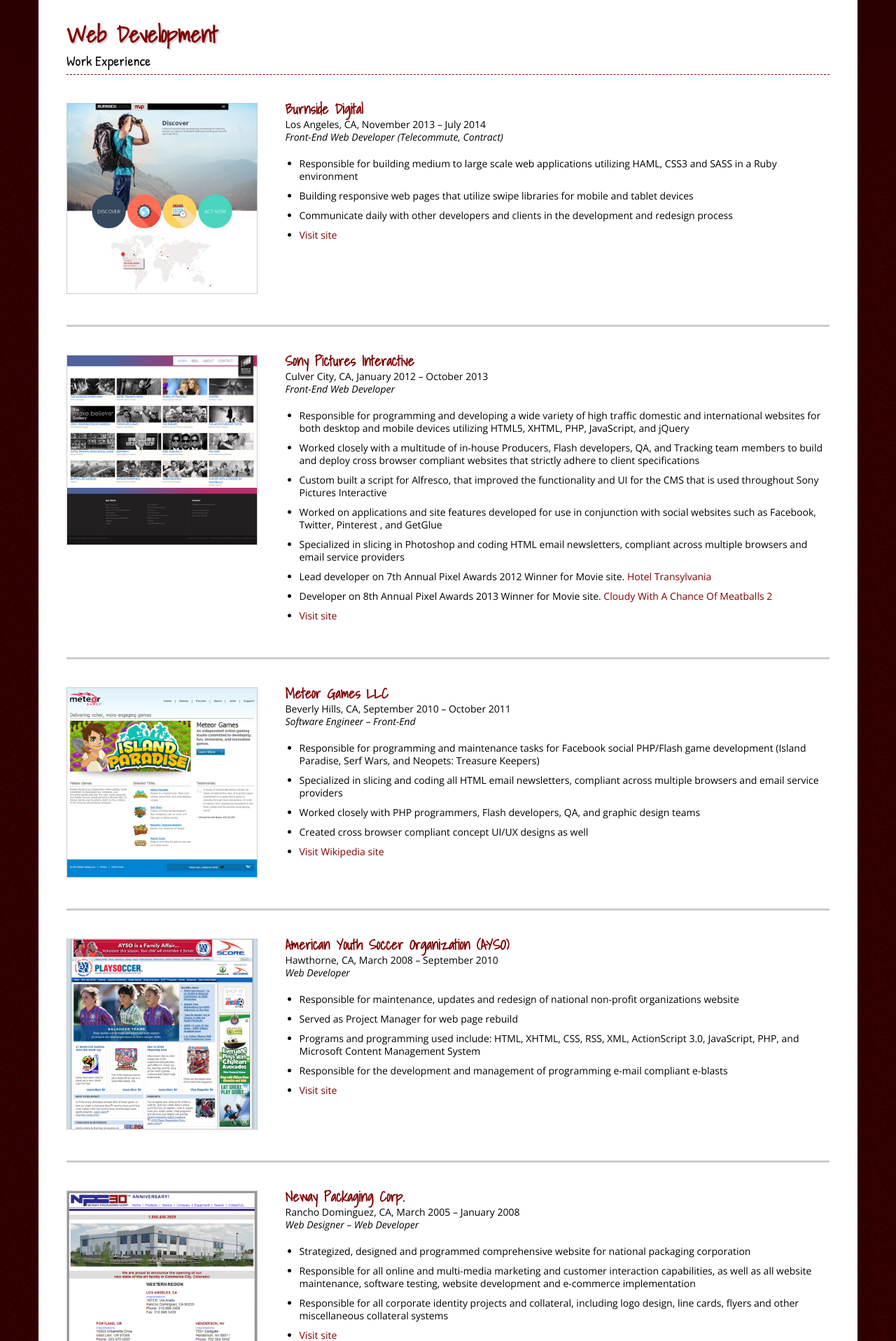
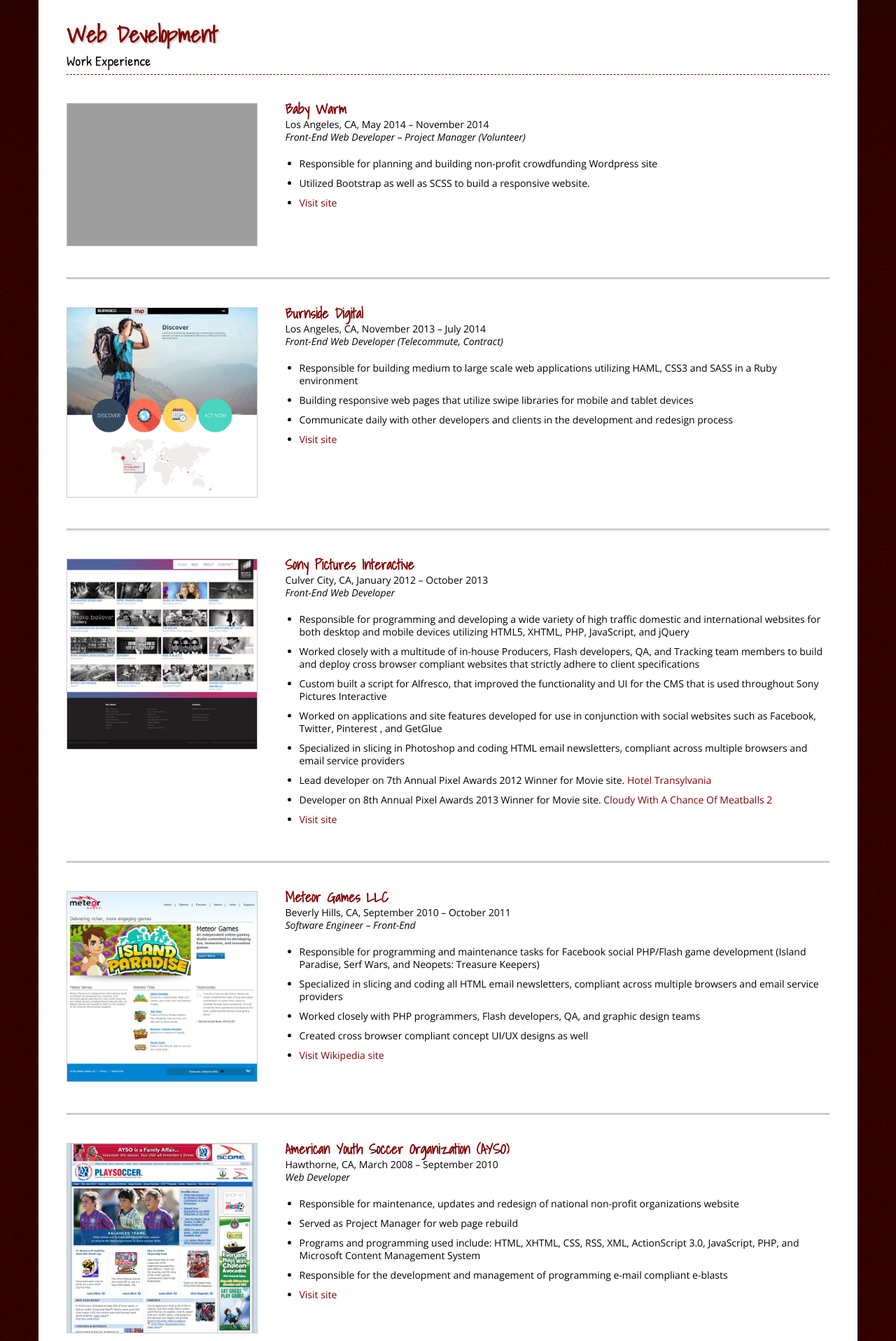
Before and after one commit to akshaypatel67/mikevision, a PHP site: page / in a window 1280 px wide. Shown: the part 122-2038 px from the top of the page at 70% size. Run offline with PHP 8.4, Linux system fonts and the light colour scheme; some libraries are stand-ins or nearby versions; grey boxes are pictures that could not be loaded.

Commit message:
Added Baby Warm to work experience. Added links to screenshot images

```diff
--- a/index.php
+++ b/index.php
@@ -77,10 +77,33 @@
       <article>
         <h3>Work Experience</h3>
 
+        <!-- Baby Warm -->
+        <div class="company">
+          <div class="col-left">
+            <a href="http://www.babywarm.org" rel="external"><img src="assets/images/web/baby-warm.jpg" alt="Baby Warm" /></a>
+          </div>
+          <div class="col-right">
+            <h4>Baby Warm</h4>
+            <p class="location-date">Los Angeles, CA, May 2014 &ndash; November 2014</p>
+            <p class="title">Front-End Web Developer &ndash; Project Manager (Volunteer)</p>
+            <ul class="description">
+              <li>
+                Responsible for planning and building non-profit crowdfunding Wordpress site
+              </li>
+              <li>
+                Utilized Bootstrap as well as SCSS to build a responsive website.
+              </li>
+              <li>
+                <a href="http://www.babywarm.org" rel="external">Visit site</a>
+              </li>
+            </ul>
+          </div>
+        </div>
+
         <!-- Burnside Digital -->
         <div class="company">
           <div class="col-left">
-            <img src="assets/images/web/burnside-digital.jpg" alt="Burnside Digital" />
+            <a href="http://www.burnsidedigital.com/" rel="external"><img src="assets/images/web/burnside-digital.jpg" alt="Burnside Digital" /></a>
           </div>
           <div class="col-right">
             <h4>Burnside Digital</h4>
@@ -106,7 +129,7 @@
         <!-- Sony Pictures Interactive -->
         <div class="company">
           <div class="col-left">
-            <img src="assets/images/web/sony.jpg" alt="Sony Pictures Interactive" />
+            <a href="http://www.sonypictures.com/" rel="external"><img src="assets/images/web/sony.jpg" alt="Sony Pictures Interactive" /></a>
           </div>
           <div class="col-right">
             <h4>Sony Pictures Interactive</h4>
@@ -145,7 +168,7 @@
         <!-- Meteor Games -->
         <div class="company">
           <div class="col-left">
-            <img src="assets/images/web/meteor-games.jpg" alt="Meteor Games" />
+            <a href="http://en.wikipedia.org/wiki/Meteor_Games" rel="external"><img src="assets/images/web/meteor-games.jpg" alt="Meteor Games" /></a>
           </div>
           <div class="col-right">
             <h4>Meteor Games LLC</h4>
@@ -174,7 +197,7 @@
         <!-- AYSO -->
         <div class="company">
           <div class="col-left">
-            <img src="assets/images/web/ayso.jpg" alt="American Youth Soccer Organization" />
+            <a href="http://www.ayso.org/" rel="external"><img src="assets/images/web/ayso.jpg" alt="American Youth Soccer Organization" /></a>
           </div>
           <div class="col-right">
             <h4>American Youth Soccer Organization (AYSO)</h4>
@@ -203,7 +226,7 @@
         <!-- Neway Packaging -->
         <div class="company last">
           <div class="col-left">
-            <img src="assets/images/web/newaypkg.jpg" alt="Neway Packaging" />
+            <a href="http://newaypkg.com/" rel="external"><img src="assets/images/web/newaypkg.jpg" alt="Neway Packaging" /></a>
           </div>
           <div class="col-right">
             <h4>Neway Packaging Corp.</h4>
@@ -238,7 +261,7 @@
         <!-- Leda Takacs Portfolio -->
         <div class="company">
           <div class="col-left">
-            <img src="assets/images/web/leda-takacs.jpg" alt="Leda Takacs Portfolio" />
+            <a href="http://www.ledatakacs.com/" rel="external"><img src="assets/images/web/leda-takacs.jpg" alt="Leda Takacs Portfolio" /></a>
           </div>
           <div class="col-right">
             <h4>Leda Takacs Portfolio</h4>
@@ -261,7 +284,7 @@
         <!-- XFIRE -->
         <div class="company">
           <div class="col-left">
-            <img src="assets/images/web/xfire.jpg" alt="XFIRE" />
+            <a href="http://www.xfire.com/" rel="external"><img src="assets/images/web/xfire.jpg" alt="XFIRE" /></a>
           </div>
           <div class="col-right">
             <h4>XFIRE</h4>
@@ -281,7 +304,7 @@
         <!-- Breakfast In Beverly Hills -->
         <div class="company last">
           <div class="col-left">
-            <img src="assets/images/web/breakfast-in-bh.jpg" alt="Breakfast In Beverly Hills" />
+            <a href="http://www.mcsaatchi.com/" rel="external"><img src="assets/images/web/breakfast-in-bh.jpg" alt="Breakfast In Beverly Hills" /></a>
           </div>
           <div class="col-right">
             <h4>Breakfast In Beverly Hills</h4>
```
